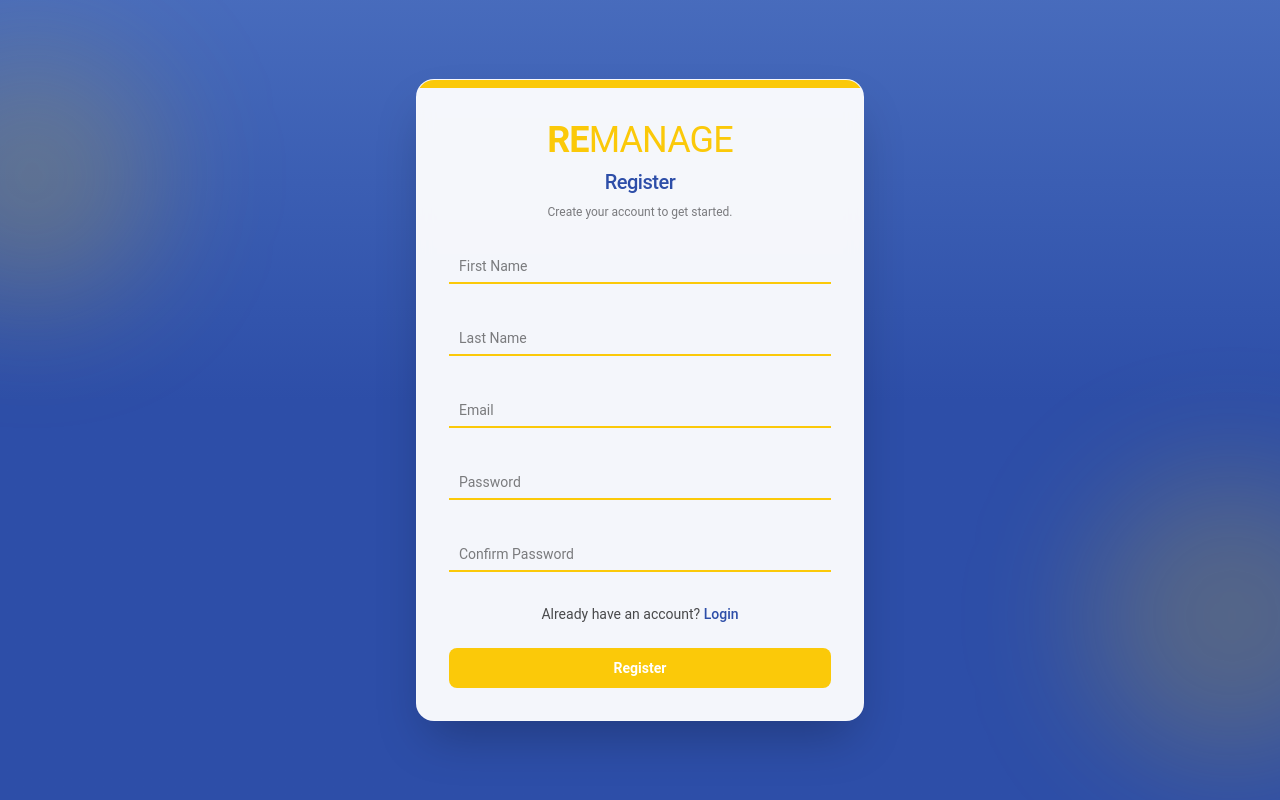
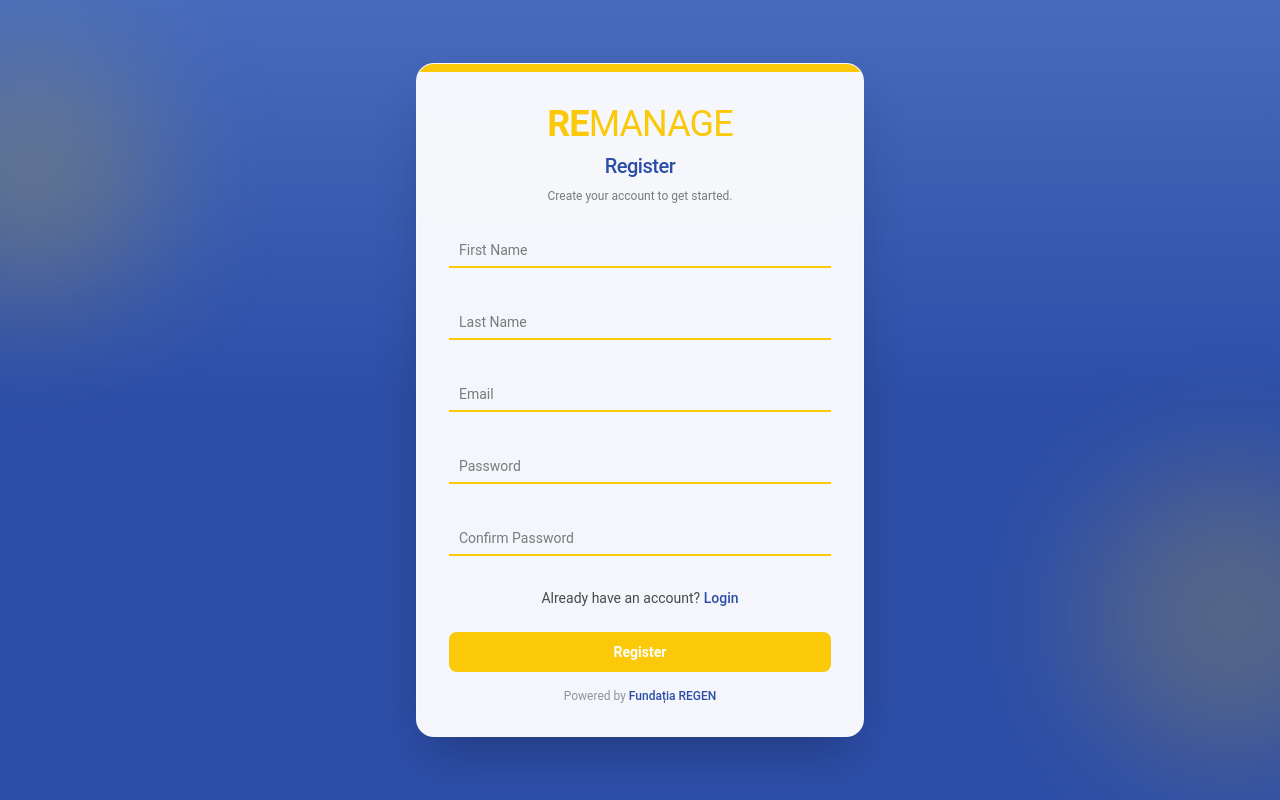
Before and after one commit to simibruda/regen-frontend-web, a React (Vite) app: page /register in a window 1280 px wide. Built offline with nearby package versions, Linux system fonts and the light colour scheme.

Commit message:
fix login page

```diff
--- a/index.html
+++ b/index.html
@@ -2,7 +2,7 @@
 <html lang="en">
   <head>
     <meta charset="UTF-8" />
-    <link rel="icon" type="image/svg+xml" href="/favicon.svg" />
+    <link rel="icon" type="image/png" href="/favicon.png" />
     <meta name="viewport" content="width=device-width, initial-scale=1.0" />
     <title>REMANAGE</title>
   </head>
--- a/src/pages/LoginPage.tsx
+++ b/src/pages/LoginPage.tsx
@@ -83,6 +83,18 @@ export function LoginPage() {
               {isSubmitting ? 'Logging in...' : 'Login'}
             </Button>
           </form>
+
+          <p className="mt-4 text-center text-xs text-black/40">
+            Powered by{' '}
+            <a
+              href="https://fundatiaregen.ro/"
+              target="_blank"
+              rel="noopener noreferrer"
+              className="font-medium text-primary hover:underline"
+            >
+              Fundația REGEN
+            </a>
+          </p>
         </div>
       </section>
     </main>
--- a/src/pages/RegisterPage.tsx
+++ b/src/pages/RegisterPage.tsx
@@ -115,6 +115,18 @@ export function RegisterPage() {
               {isSubmitting ? 'Registering...' : 'Register'}
             </Button>
           </form>
+
+          <p className="mt-4 text-center text-xs text-black/40">
+            Powered by{' '}
+            <a
+              href="https://fundatiaregen.ro/"
+              target="_blank"
+              rel="noopener noreferrer"
+              className="font-medium text-primary hover:underline"
+            >
+              Fundația REGEN
+            </a>
+          </p>
         </div>
       </section>
     </main>
```
Also changed, not shown: public/favicon.png (added).
